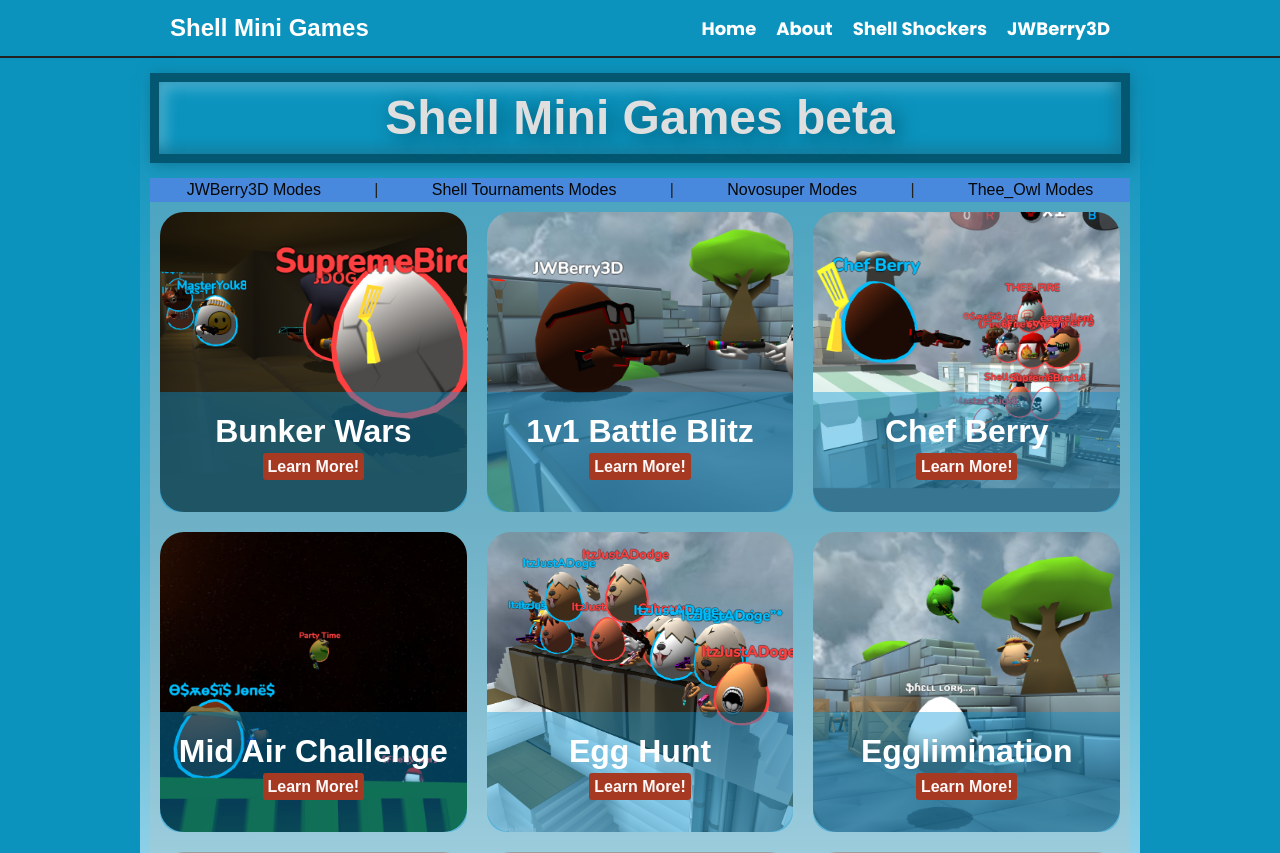
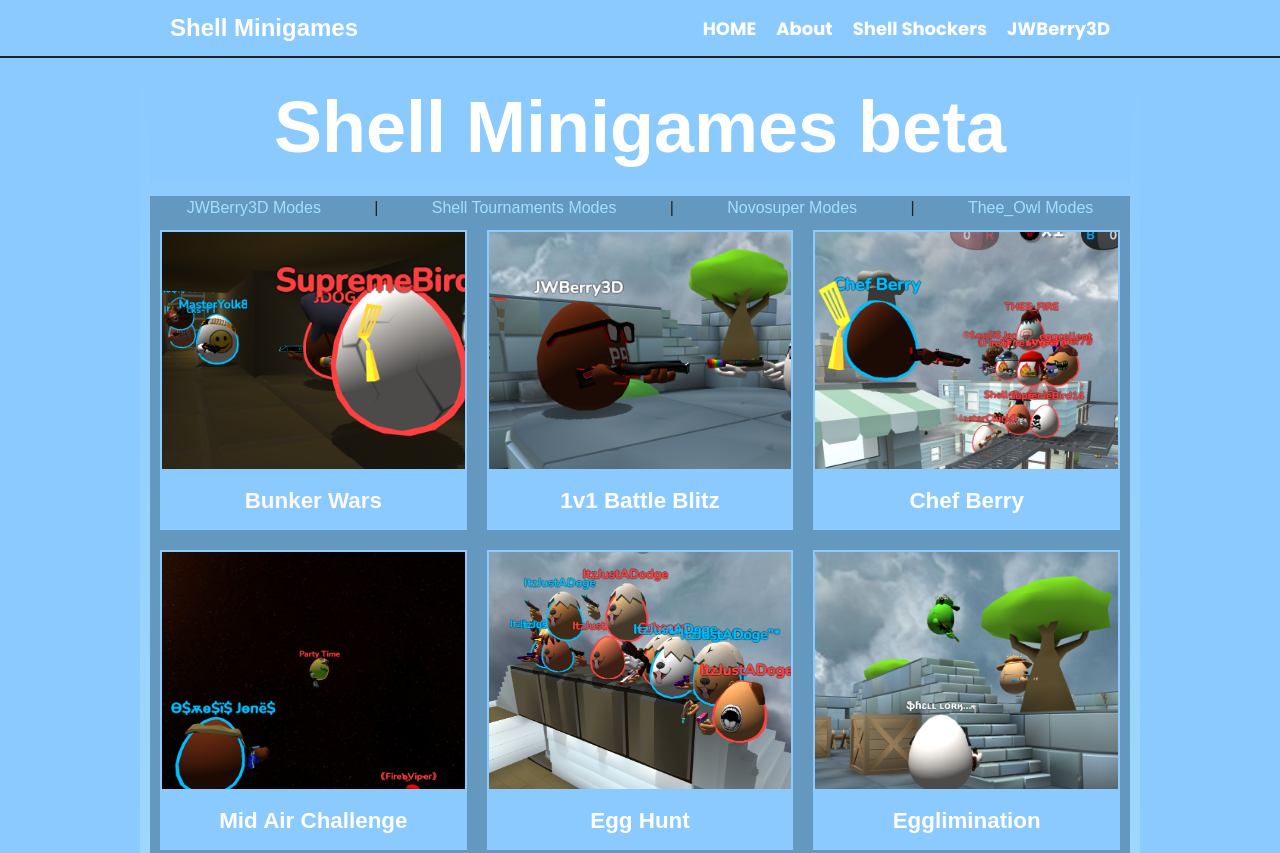
Before and after one commit to ThatBerryKid/ShellMinigames, a plain HTML site: page index.html in a window 1280 px wide. Shown: the top 853 px of the page. Drawn offline with Linux system fonts and the light colour scheme; grey boxes are pictures that could not be loaded; a web font is replaced by a local one.

Commit message:
Updated the colors of the CSS

```diff
--- a/index.html
+++ b/index.html
@@ -5,103 +5,80 @@
 <meta http-equiv="X-UA-Compatible" content="IE=edge" />
 <meta name="viewport" content="width=device-width, initial-scale=1.0" />
 <link rel="stylesheet" href="style.css" />
-
 <title>Shell Mini Games | JWBerry3D</title>
 </head>
 <body>
 <div class="webpage">
   <nav class="navbar">
     <div class="container">
-          <div class="logo">Shell Mini Games</div>
+      <div class="logo">Shell Minigames</div>
       <ul class="nav">
-            <li>
-              <a href="#">Home</a>
-            </li>
-            <li>
-              <a href="#">About</a>
-            </li>
-            <li>
-              <a href="https://shellshock.io">Shell Shockers</a>
-            </li>
-            <li>
-              <a href="https://twitch.tv/JWBerry3D">JWBerry3D</a>
-            </li>
+        <li> <a href="#">HOME</a> </li>
+        <li> <a href="#">About</a> </li>
+        <li> <a href="https://shellshock.io">Shell Shockers</a> </li>
+        <li> <a href="https://twitch.tv/JWBerry3D">JWBerry3D</a> </li>
       </ul>
     </div>
   </nav>
-
   <main>
-        <h2 id="pageTitle">Shell Mini Games beta</h2>
+    <h2 id="pageTitle">Shell Minigames beta</h2>
     <div id="ss_background"></div>
-        <div id="menu">
-          <a href="#">JWBerry3D Modes</a> |
-          <a href="#">Shell Tournaments Modes</a> |
-          <a href="#">Novosuper Modes</a> |
-          <a href="#">Thee_Owl Modes</a>
-        </div>
+    <div id="menu"> <a href="#">JWBerry3D Modes</a> | <a href="#">Shell Tournaments Modes</a> | <a href="#">Novosuper Modes</a> | <a href="#">Thee_Owl Modes</a> </div>
     <div class="container">
       <!-- One long Flex box for the Game Modes -->
       <div class="gm bw">
         <div class="info">
-              <p>Bunker Wars</p>
-              <a class="button" href="games/bunkerwars.html">Learn More!</a>
+          <p><a href="games/bunkerwars.html">Bunker Wars</a></p>
         </div>
       </div>
       <div class="gm bb">
         <div class="info">
-              <p>1v1 Battle Blitz</p>
-              <a class="button" href="#">Learn More!</a>
+			<a href="#"><p>1v1 Battle Blitz</p></a>
         </div>
 		</div>
       <div class="gm cb">
         <div class="info">
           <p>Chef Berry</p>
-              <a class="button" href="#">Learn More!</a>
         </div>
       </div>
       <div class="gm mac">
         <div class="info">
           <p>Mid Air Challenge</p>
-              <a class="button" href="#">Learn More!</a>
         </div>
       </div>
       <div class="gm eh">
         <div class="info">
           <p>Egg Hunt</p>
-              <a class="button" href="#">Learn More!</a>
         </div>
       </div>
       <div class="gm egg">
         <div class="info">
           <p>Egglimination</p>
-              <a class="button" href="#">Learn More!</a>
         </div>
       </div>
       <div class="gm has">
         <div class="info">
           <p>Hide and Splat</p>
-              <a class="button" href="#">Learn More!</a>
         </div>
       </div>
       <div class="gm rb">
         <div class="info">
           <p>Royal Berry</p>
-              <a class="button" href="#">Learn More!</a>
         </div>
       </div>
       <div class="gm lw">
         <div class="info">
           <p>Ladder Wars</p>
-              <a class="button" href="#">Learn More!</a>
         </div>
       </div>
       <div class="gm sm">
         <div class="info">
           <p>Slide Mode</p>
-              <a class="button" href="#">Learn More!</a>
         </div>
       </div>
-          <div class="gm"><p>JWBerry3D</p></div>
+      <div class="gm">
+        <p>JWBerry3D</p>
+      </div>
     </div>
   </main>
   <button onclick="styleChanged()">Change the style!</button>
--- a/style.css
+++ b/style.css
@@ -4,35 +4,38 @@
 @import url("https://fonts.googleapis.com/css2?family=Farro&display=swap");
 @import url("https://fonts.googleapis.com/css2?family=Staatliches&display=swap");
 @import url("https://fonts.googleapis.com/css2?family=Bowlby+One+SC&display=swap");
-
 /*! Generated by Font Squirrel (https://www.fontsquirrel.com) on January 6, 2023 */
 @font-face {
-    font-family: 'coolveticaregular';
-    src: url('font/coolvetica_rg-webfont.woff2') format('woff2'),
-         url('font/coolvetica_rg-webfont.woff') format('woff');
-    font-weight: normal;
-    font-style: normal;
+  font-family: 'coolveticaregular';
+  src: url('font/coolvetica_rg-webfont.woff2') format('woff2'), url('font/coolvetica_rg-webfont.woff') format('woff');
+  font-weight: normal;
+  font-style: normal;
 }
 :root {
-  /* Some Shell Colors */
+  /* Some Shell Colors/Values */
   --ss-blue00: #abe3f6;
   --ss-blue0: #c8edf8;
   --ss-blue1: #95e2fe;
-  --ss-blue2: #5ebbd9;
-  --ss-blue3: #0b93bd;
-  --ss-blue4: #0e7697;
+  --ss-blue2: #6498BF;
+	--ss-brown: #cd0400;
+  /*--ss-blue3: #0b93bd;*/
+  /*Main Color */
+  --ss-blue3: #8BCAFF;
+  /*Secondary darker color */
+  --ss-blue4: #6498BF;
+  /*Third darkest color */
   --ss-blue5: #035770;
-  --ss-shellbackground: linear-gradient(var(--mg-bluegreen), #50acca, #abe3f6, #abe3f6);
-
+  --ss-shellbackground: linear-gradient(var(--mg-bluegreen), #abe3f6);
   /* Some Minigames Colors */
-  --mg-bluegreen: #0B93BD;
+  --mg-bluegreen: #8BCAFF;
   /*--mg-main-orange: #F79520;*/
-  --mg-main-orange: #a63921;
+  --mg-main-orange: #e6a35c;
   --mg-main-offwhite: rgb(255, 248, 248);
   --mg-colorsheme1: #fff;
-
+  --mg-main-color: var(--ss-blue3);
+  --mg-second-color: var(--ss-blue4);
+  --mg-third-color: var(--ss-blue5);
   /*Some JW Colors */
-
 }
 * {
   box-sizing: border-box;
@@ -42,9 +45,7 @@
 img {
   max-width: 100%;
 }
-h1,
-h2,
-h3 {
+h1, h2, h3 {
   margin-bottom: 15px;
 }
 .navbar ul {
@@ -54,8 +55,6 @@
   background: var(--mg-bluegreen);
 }
 body {
-
-
   font-family: "Poppins", sans-serif;
   font-size: 16px;
   line-height: 1.5;
@@ -72,19 +71,15 @@
   z-index: -1;
 }
 /* ----- SET UP ----- */
-
 /* ----- GRID ------ */
-
 .webpage {
   display: grid;
-  grid-template-areas: "navbar" "content" "footer";
+  grid-template-areas: "navbar""content""footer";
   grid-template-columns: 1fr;
   grid-template-rows: 0.02fr 1fr 40px;
   gap: 5px;
 }
-
 /* ----- GRID ------ */
-
 /* ----- NAVBAR ----- */
 .navbar {
   grid-area: navbar;
@@ -99,7 +94,7 @@
 .navbar .logo {
   font-size: x-large;
   font-weight: bold;
-font-family: "coolvetica rg", "Arial", sans-serif;
+  font-family: "coolvetica rg", "Arial", sans-serif;
 }
 .navbar .container {
   display: flex;
@@ -125,7 +120,7 @@
   margin-left: 20px;
 }
 #menu {
-  background-color: #4889dd;
+  background-color: #6498BF;
   padding: 0 10px;
   text-align: center;
   display: flex;
@@ -133,10 +128,9 @@
 }
 #menu a {
   text-decoration: none;
-  color: rgb(7, 7, 7);
+  color: #A3E0FF;
 }
 /* ----- NAVBAR ----- */
-
 /* ----- MAIN ----- */
 main {
   grid-area: content;
@@ -146,37 +140,31 @@
   font-family: "Farro", sans-serif;
   background: var(--ss-shellbackground);
 }
-
 #pageTitle {
-  color: rgb(223, 223, 223);
+  color: rgb(255, 255, 255);
   /*font-family: "Trebuchet MS", "Lucida Sans Unicode", "Lucida Grande",
     "Lucida Sans", Arial, sans-serif;*/
   font-family: "coolvetica rg", "Arial", sans-serif;
   text-align: center;
-  font-size: 3em;
-  background: var(--ss-blue3);
-  box-shadow: 0.05em 0.05em 0.3em var(--ss-blue4),
+  font-size: 4.5em;
+  background: var(--mg-main-color);
+  /*box-shadow: 0.05em 0.05em 0.3em var(--ss-blue4),
     inset -0.1em -0.1em 0.3em var(--ss-blue4),
-    inset 0.1em 0.1em 0.3em var(--ss-blue2);
-  border: 0.2em solid var(--ss-blue5);
-  text-shadow: 0.1em 0.1em 20px var(--ss-blue5);
+    inset 0.1em 0.1em 0.3em var(--ss-blue2); */
   /* filter: drop-shadow(2px 4px 3px rgb(46, 46, 46)); */
 }
-
 .button {
   background-color: var(--mg-main-orange);
   width: 200px;
   padding: 5px;
   height: 100%;
   border-radius: .2em;
-  border: 0.2em solid var(--ss-brown);
+  border: .2em solid var(--ss-brown);
 }
-
 /* ----- FLEX ----- */
-
 main .container {
   display: flex;
-  background: rgba(190, 190, 190, 0.281);
+  background: var(--mg-second-color);
   flex-direction: row;
   justify-content: start;
   align-items: center;
@@ -185,7 +173,6 @@
   gap: 20px;
   flex-wrap: wrap;
 }
-
 /* ----- ITEMS ----- */
 .gm {
   /*This is the code for the individual Game Mode items */
@@ -197,35 +184,45 @@
   display: flex;
   justify-content: center;
   align-items: flex-end;
-  border-radius: 24px;
+  border: 2px solid var(--mg-main-color);
 }
-.gm .info {
-  background: #0794d667;
-  width: 100%;
-  height: 40%;
+
+.gm:hover {
+  filter: blur(0px);
+  filter: drop-shadow(5px 5px var(--mg-third-color));
+}
+/* experiemental featured Minigame code */
+.featured{
+	flex: 1 1 600px;
+}
+
+/* The following is the code for the text and background explaining the image the Minigame depicts
+Starting with defining it and it's mesaurments
+*/
+.info {
+  background: var(--mg-main-color);
+  width: 110%;
+  height: 20%;
   padding-top: 5%;
-  border-radius: 0 0 20px 20px;
 }
 
 .info a {
   text-decoration: none;
   color: var(--mg-main-offwhite);
 }
-.gm p {
-  font-size: 2em;
+.info:hover {
+	height: 40%;
+}
+.info p {
+  font-size: 1.4em;
   color: white;
-}
-
-.gm:hover {
-  filter: blur(0px);
-  filter: drop-shadow(5px 5px black);
 }
 .bw {
   background: url("images/bunkerWarsSSimg.png");
   background-position: top center;
   background-size: cover;
 }
-.bw:hover{
+.bw:hover {
   background-image: url('images/BWClip1.gif');
 }
 .cb {
@@ -233,7 +230,6 @@
   background-position: top center;
   background-size: cover;
 }
-
 .bb {
   background: url("images/11BBSSimg.png");
   background-position: top center;
@@ -242,7 +238,6 @@
 .bb:hover {
   background-image: url("images/11BBClip1.gif");
 }
-
 .mac {
   background: url("images/MidAirSSimg.png");
   background-position: top center;
@@ -262,9 +257,7 @@
   background: red;
   color: black;
 }
-
 /* ----- ITEMS ----- */
-
 @media (max-width: 760px) {
   .navbar .container {
     flex-direction: column;
@@ -273,7 +266,6 @@
     margin: 0 auto;
   }
 }
-
 /*
 @media(max-width: 680px) {
   .GMContainer{
@@ -287,7 +279,6 @@
 */
 /* ----- FLEX ----- */
 /* ----- MAIN ----- */
-
 /* ----- FOOTER ----- */
 .footer {
   grid-area: footer;
```
Also changed, not shown: games/bunkerwars.html (+3 -3 lines). Lines whose indentation alone changed are shown as unchanged.
